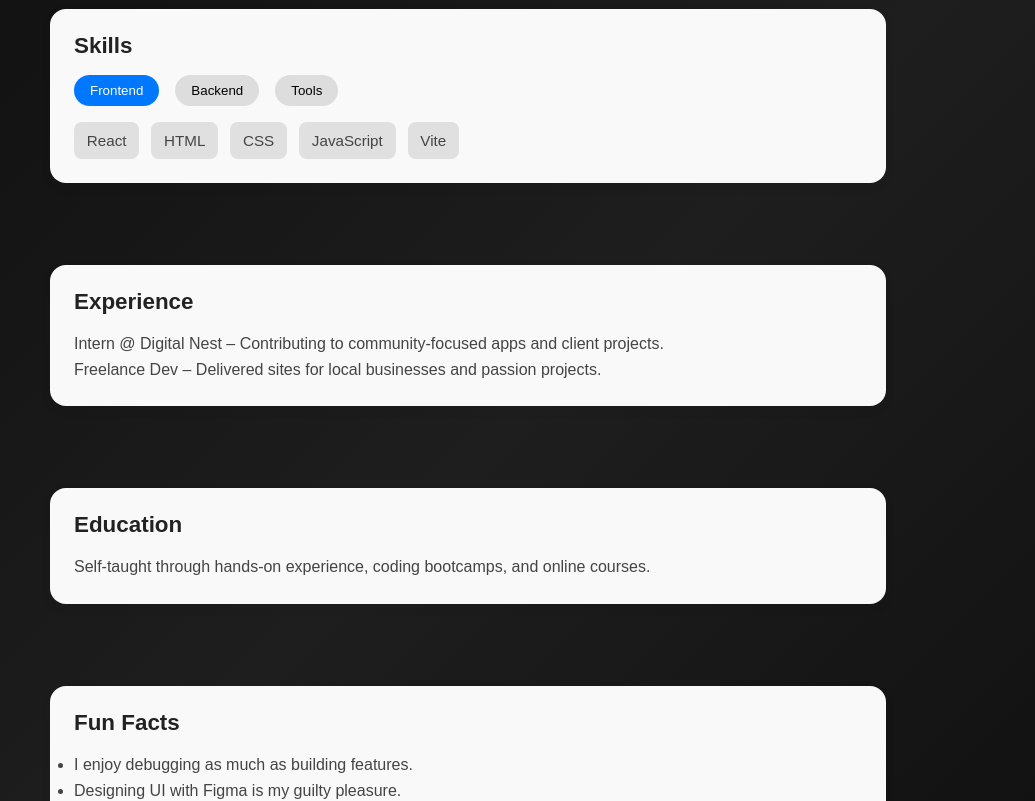
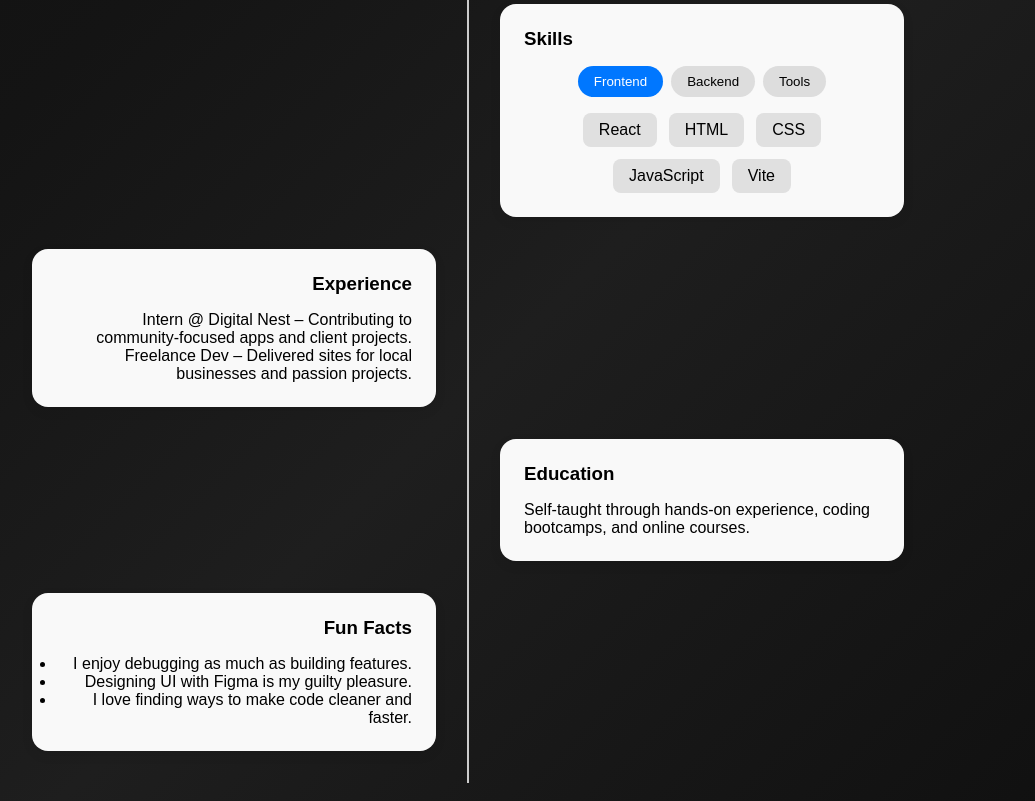
Before and after one commit to vlomeli/portfolio, a React (Vite) app: page / in a window 1280 px wide. Shown: the part 1160-1961 px from the top of the page, without its empty margins (172-1207 px from the left). Built offline with nearby package versions, Linux system fonts and the light colour scheme; a web font is replaced by a local one.

Commit message:
changes to about me

```diff
--- a/src/components/about/about.css
+++ b/src/components/about/about.css
@@ -1,86 +1,123 @@
-.about-wrapper {
+.timeline-wrapper {
     padding: 2rem;
-    max-width: 900px;
+    max-width: 1000px;
     margin: auto;
-    display: flex;
-    flex-direction: column;
-    gap: 2rem;
-    font-family: sans-serif;
   }
 
-  .about-wrapper h2 {
+  .timeline-title {
     text-align: center;
     font-size: 2.5rem;
+    margin-bottom: 3rem;
   }
 
-  .about-section {
-    background: #f9f9f9;
-    border-radius: 1rem;
-    padding: 1.5rem;
-    box-shadow: 0 4px 12px rgba(0, 0, 0, 0.05);
-    transition: all 0.3s ease-in-out;
+  /* Timeline */
+  .timeline {
+    position: relative;
+    margin: 0 auto;
+    padding: 1rem 0;
   }
 
-  .about-section h3 {
-    font-size: 1.4rem;
-    margin-bottom: 1rem;
-    color: #222;
+  .timeline::before {
+    content: "";
+    position: absolute;
+    left: 50%;
+    top: 0;
+    width: 2px;
+    height: 100%;
+    background: #ccc;
+    transform: translateX(-50%);
   }
 
-  .about-section p,
-  .about-section li {
-    font-size: 1rem;
-    line-height: 1.6;
-    color: #444;
+  .timeline-item {
+    position: relative;
+    width: 50%;
+    padding: 1rem 2rem;
+    box-sizing: border-box;
+    opacity: 0;
+    transform: translateY(50px);
+    transition: all 0.6s ease-out;
   }
 
+  .timeline-item.show {
+    opacity: 1;
+    transform: translateY(0);
+  }
+
+  .timeline-item.left {
+    left: 0;
+    text-align: right;
+  }
+
+  .timeline-item.right {
+    left: 50%;
+    text-align: left;
+  }
+
+  .timeline-content {
+    background: #f9f9f9;
+    padding: 1.5rem;
+    border-radius: 1rem;
+    box-shadow: 0 4px 12px rgba(0, 0, 0, 0.08);
+  }
+
+  .timeline-item h3 {
+    margin-bottom: 1rem;
+  }
+
+  /* Skills */
   .skill-tabs {
     display: flex;
-    gap: 1rem;
+    gap: 0.5rem;
+    flex-wrap: wrap;
+    justify-content: center;
     margin-bottom: 1rem;
-    flex-wrap: wrap;
   }
 
   .skill-tabs button {
     padding: 0.5rem 1rem;
     border: none;
+    background: #ddd;
     border-radius: 20px;
-    background-color: #ddd;
     cursor: pointer;
-    transition: 0.2s ease;
+    transition: background 0.2s;
   }
 
   .skill-tabs button.active,
   .skill-tabs button:hover {
-    background-color: #0077ff;
+    background: #0077ff;
     color: white;
   }
 
   .skill-list {
-    list-style: none;
     display: flex;
     flex-wrap: wrap;
     gap: 0.75rem;
+    justify-content: center;
+    list-style: none;
     padding: 0;
   }
 
   .skill-list li {
-    background-color: #e0e0e0;
-    padding: 0.4rem 0.8rem;
+    background: #e0e0e0;
+    padding: 0.5rem 1rem;
     border-radius: 0.5rem;
-    font-size: 0.95rem;
   }
 
-  @media screen and (max-width: 600px) {
-    .about-section {
-      padding: 1rem;
+  /* Mobile Responsive */
+  @media (max-width: 768px) {
+    .timeline::before {
+      left: 8px;
     }
 
-    .skill-tabs {
-      flex-direction: column;
+    .timeline-item {
+      width: 100%;
+      padding-left: 2rem;
+      padding-right: 1rem;
+      text-align: left;
     }
 
-    .skill-list {
-      flex-direction: column;
+    .timeline-item.left,
+    .timeline-item.right {
+      left: 0;
     }
   }
--- a/src/components/about/about.jsx
+++ b/src/components/about/about.jsx
@@ -1,7 +1,7 @@
-import { useState } from "react";
+import { useState, useEffect, useRef } from "react";
 import "./about.css";
 
-function About() {
+function About (){
   const [activeSkillCategory, setActiveSkillCategory] = useState("frontend");
 
   const skills = {
@@ -10,22 +10,48 @@ function About() {
     tools: ["Git", "VSCode", "Figma", "Postman"]
   };
 
-  return (
-    <div className="about-wrapper">
-      <h2>About Me</h2>
+  // Scroll reveal logic
+  const sectionRefs = useRef([]);
 
-      <section className="about-section bio">
-        <h3>Bio</h3>
+  useEffect(() => {
+    const observer = new IntersectionObserver(
+      entries => {
+        entries.forEach(entry => {
+          if (entry.isIntersecting) {
+            entry.target.classList.add("show");
+          }
+        });
+      },
+      { threshold: 0.2 }
+    );
+
+    sectionRefs.current.forEach(ref => {
+      if (ref) observer.observe(ref);
+    });
+
+    return () => {
+      sectionRefs.current.forEach(ref => {
+        if (ref) observer.unobserve(ref);
+      });
+    };
+  }, []);
+
+  const sections = [
+    {
+      title: "Bio",
+      content: (
         <p>
           I'm a software developer passionate about building web apps that create impact.
           I thrive in full-stack environments and love collaborating with others to bring ideas to life.
         </p>
-      </section>
-
-      <section className="about-section skills">
-        <h3>Skills</h3>
+      )
+    },
+    {
+      title: "Skills",
+      content: (
+        <>
           <div className="skill-tabs">
-          {Object.keys(skills).map((category) => (
+            {Object.keys(skills).map(category => (
               <button
                 key={category}
                 className={activeSkillCategory === category ? "active" : ""}
@@ -40,30 +66,53 @@ function About() {
               <li key={index}>{skill}</li>
             ))}
           </ul>
-      </section>
-
-      <section className="about-section experience">
-        <h3>Experience</h3>
+        </>
+      )
+    },
+    {
+      title: "Experience",
+      content: (
+        <>
           <p>Intern @ Digital Nest – Contributing to community-focused apps and client projects.</p>
           <p>Freelance Dev – Delivered sites for local businesses and passion projects.</p>
-      </section>
-
-      <section className="about-section education">
-        <h3>Education</h3>
-        <p>Self-taught through hands-on experience, coding bootcamps, and online courses.</p>
-      </section>
-
-      <section className="about-section interests">
-        <h3>Fun Facts</h3>
+        </>
+      )
+    },
+    {
+      title: "Education",
+      content: <p>Self-taught through hands-on experience, coding bootcamps, and online courses.</p>
+    },
+    {
+      title: "Fun Facts",
+      content: (
         <ul>
           <li>I enjoy debugging as much as building features.</li>
           <li>Designing UI with Figma is my guilty pleasure.</li>
           <li>I love finding ways to make code cleaner and faster.</li>
         </ul>
-      </section>
+      )
+    }
+  ];
+
+  return (
+    <div className="timeline-wrapper">
+      <h2 className="timeline-title">About Me</h2>
+      <div className="timeline">
+        {sections.map((section, index) => (
+          <div
+            key={index}
+            ref={el => (sectionRefs.current[index] = el)}
+            className={`timeline-item ${index % 2 === 0 ? "left" : "right"}`}
+          >
+            <div className="about-section timeline-content">
+              <h3>{section.title}</h3>
+              {section.content}
+            </div>
+          </div>
+        ))}
+      </div>
     </div>
   );
 };
 
-
 export default About;
```
Lines whose indentation alone changed are shown as unchanged.
